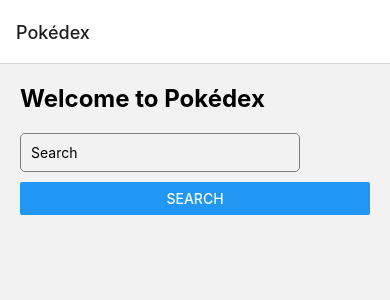
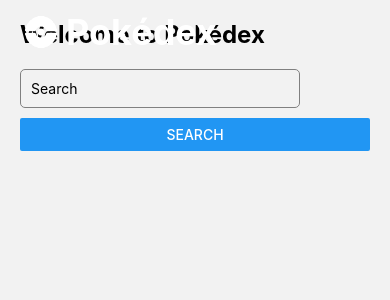
Before and after one commit to FahadShaikh00/pokedex, a React Native app: screen /Home in a window 390 px wide. Shown: the top 300 px of the page. Built offline with nearby package versions, Linux system fonts and the light colour scheme.

Commit message:
feat: add header logo and title
- Added Pokeball Logo in Header along with Pokedex Title

```diff
--- a/App.tsx
+++ b/App.tsx
@@ -1,16 +1,36 @@
-import { StyleSheet } from "react-native";
+import { Image, Text, View } from "react-native";
 import { NavigationContainer } from "@react-navigation/native";
 import { createNativeStackNavigator } from "@react-navigation/native-stack";
 import { SafeAreaProvider } from "react-native-safe-area-context";
 import Homepage from "./components/Homepage";
 import PokemonDetails from "./components/PokemonDetails";
+import PokemonList from "./components/PokemonList";
 
 export type RootStackParamList = {
-  Home: undefined;
+  Home: any;
   PokeDetails: any;
+  PokeList: any;
 };
 
 const Stack = createNativeStackNavigator<RootStackParamList>();
+
+const Header = () => (
+  <View
+    style={{
+      flex: 1,
+      flexDirection: "row",
+      alignItems: "center",
+    }}
+  >
+    <Image
+      style={{ width: 50, height: 36, resizeMode: "contain" }}
+      source={require("./assets/headerLogo.png")}
+    />
+    <Text style={{ fontSize: 36, fontWeight: "bold", color: "white" }}>
+      Pokédex
+    </Text>
+  </View>
+);
 
 const App = () => {
   return (
@@ -20,21 +40,25 @@
           <Stack.Screen
             name="Home"
             component={Homepage}
-            options={{ title: "Pokédex" }}
+            options={{
+              headerTitle: () => <Header />,
+              headerTransparent: true,
+            }}
           />
-          <Stack.Screen name="PokeDetails" component={PokemonDetails} />
+          <Stack.Screen
+            name="PokeDetails"
+            component={PokemonDetails}
+            options={{ headerTransparent: true }}
+          />
+          <Stack.Screen
+            name="PokeList"
+            component={PokemonList}
+            options={{ headerTitle: "Pokemon List" }}
+          />
         </Stack.Navigator>
       </NavigationContainer>
     </SafeAreaProvider>
   );
 };
 
-const styles = StyleSheet.create({
-  container: {
-    // flex: 1,
-    // backgroundColor: "#fff",
-    // alignItems: "center",
-    // justifyContent: "center",
-  },
-});
 export default App;
```
Also changed, not shown: assets/headerLogo.png (added).
